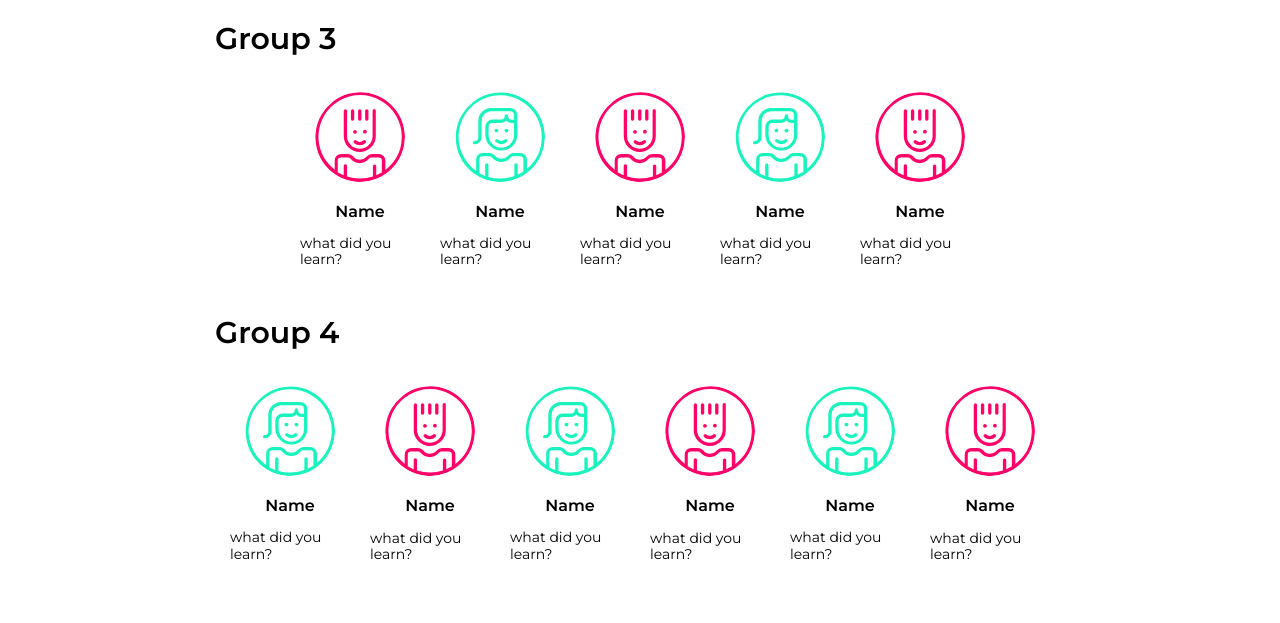
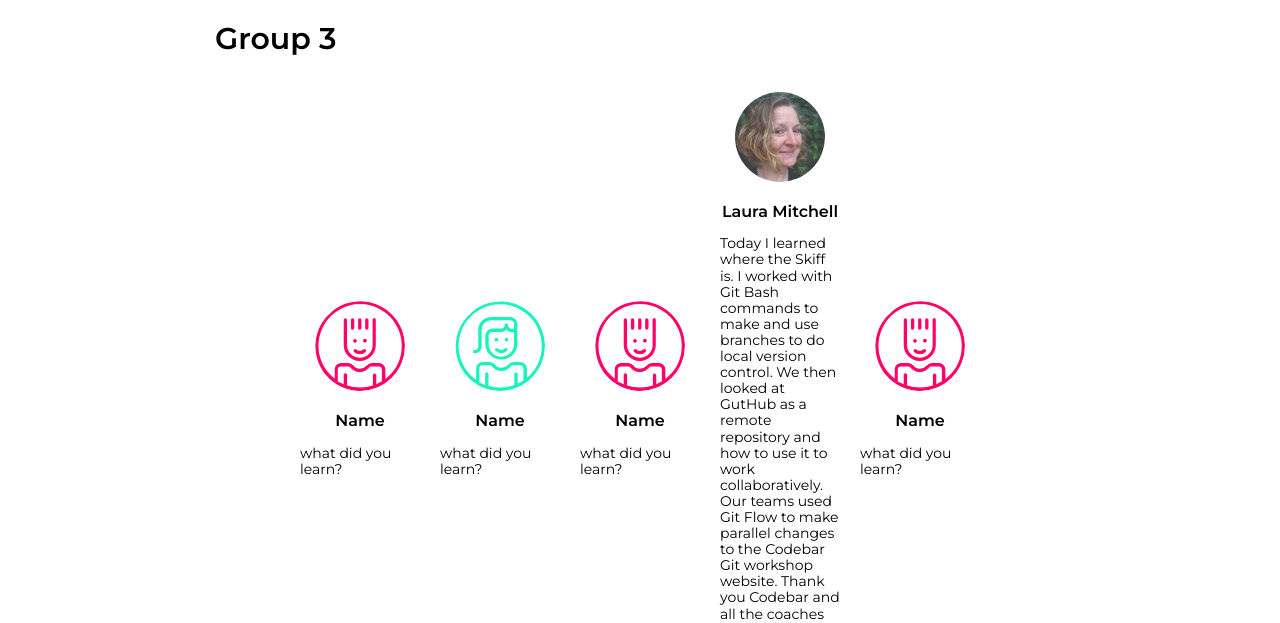
Before and after one commit to ocastastudios/codebar-git-workshop, a plain HTML site: page groups.html in a window 1280 px wide. Shown: the part 838-1461 px from the top of the page. Drawn offline with nearby package versions, Linux system fonts and the light colour scheme.

Commit message:
added photo and what I learned to groups.html

```diff
--- a/groups.html
+++ b/groups.html
@@ -118,9 +118,9 @@
                     <p>what did you learn?</p>
                 </div>
                 <div class="person">
-                    <img src="images/person.svg" alt="">
-                    <h4>Name</h4>
-                    <p>what did you learn?</p>
+                    <img src="images/photos/LauraM.jpg" alt="">
+                    <h4>Laura Mitchell</h4>
+                    <p>Today I learned where the Skiff is.  I worked with Git Bash commands to make and use branches to do local version control.  We then looked at GutHub as a remote repository and how to use it to work collaboratively.  Our teams used Git Flow to make parallel changes to the Codebar Git workshop website.  Thank you Codebar and all the coaches for giving up your sunny Saturday to teach us :-)</p>
                 </div>
                 <div class="person">
                     <img src="images/person2.svg" alt="">
```
